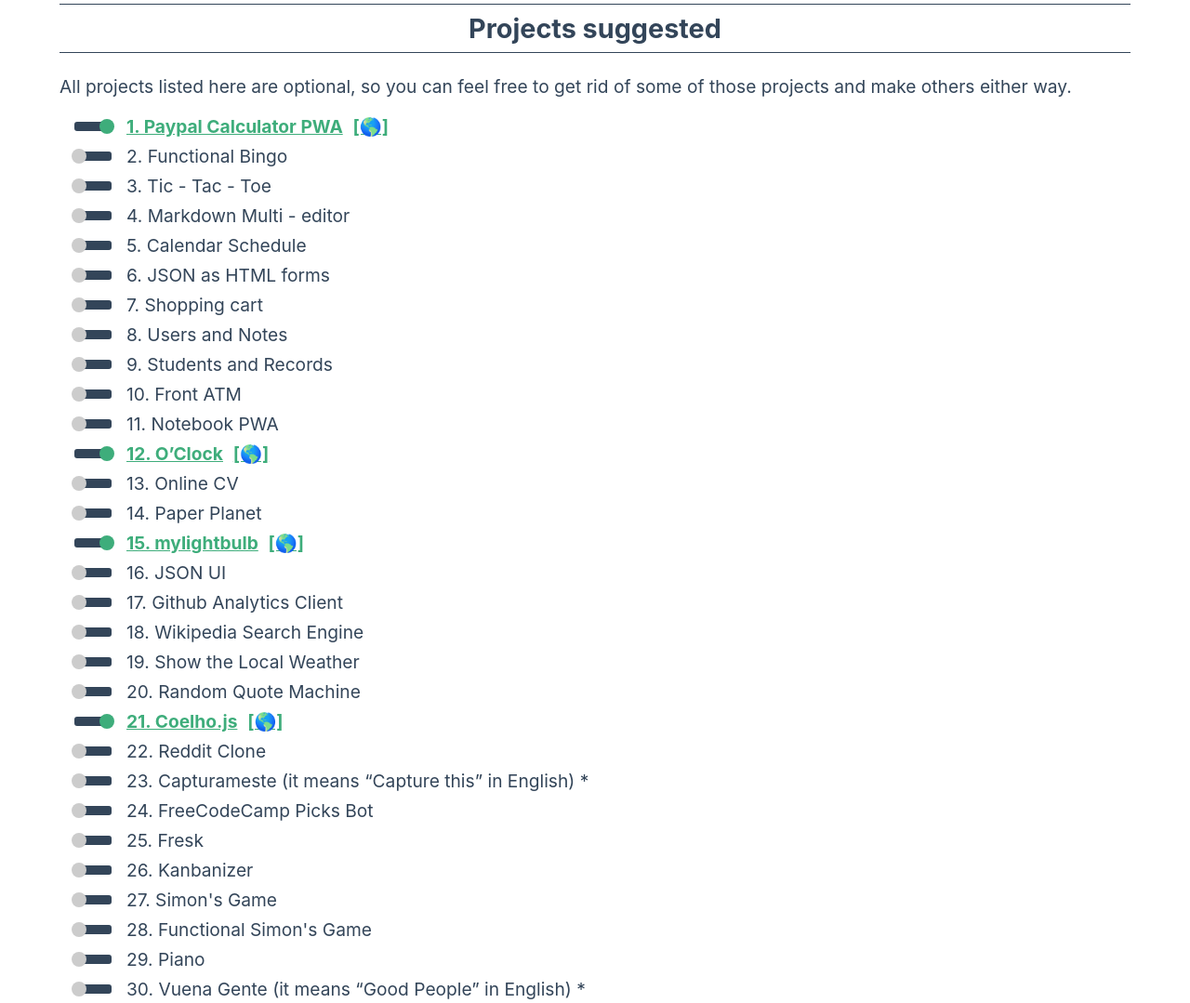
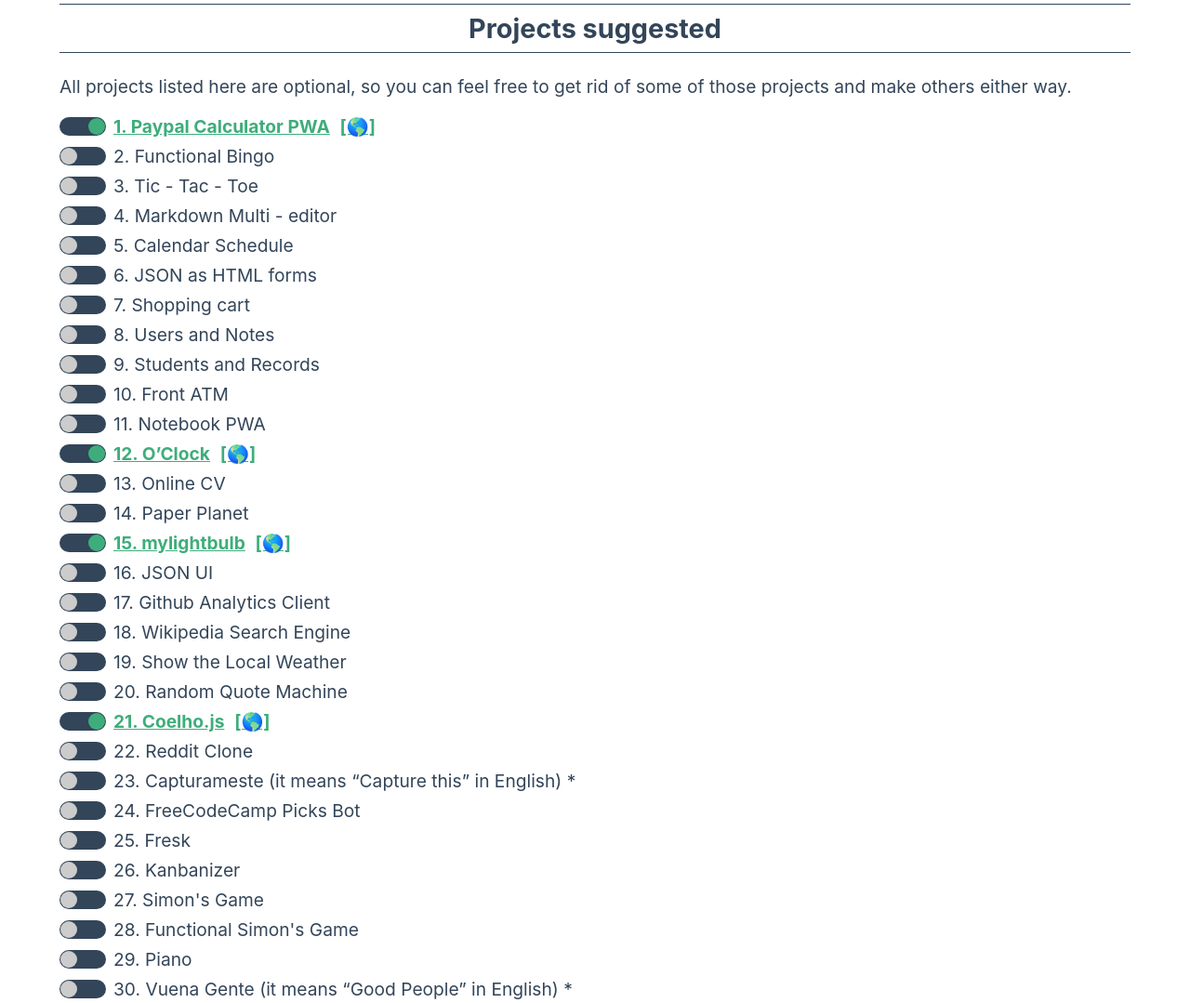
Before and after one commit to hundreddaysofvue/hundreddaysofvue.github.io, a plain HTML site: page index.html in a window 1280 px wide. Shown: the part 880-1959 px from the top of the page at 93% size. Drawn offline with nearby package versions, Linux system fonts and the light colour scheme.

Commit message:
Fix: New Toggle Component Style

```diff
--- a/projects.js
+++ b/projects.js
@@ -3,17 +3,13 @@ new Vue({
   template:
   `<div>
     <div class="flex" v-for="(project, index) in projects" :key="index">
-      <div class="checkbox">
-        <input
-          type="checkbox"
-          value="1"
-          id="cb"
-          name=""
-          disabled
-          :checked="project.done"
-        />
-        <label for="cb"></label>
-      </div>
+      <input
+        type="checkbox"
+        id="toggle"
+        disabled
+        class="offscreen"
+        :checked="project.done"
+      /><label for="toggle" class="switch"></label>
       <a v-if="project.url" :href="getURL(project.url)" target="_blank" class="tag">{{ index + 1 }}. {{ project.name }}</a>
       <span v-else>{{ index + 1 }}. {{ project.name }}</span>&nbsp;&nbsp;
       <a v-show="project.done" :href="getAppURL(project.url)" target="_blank">[🌎]</a>
--- a/styles.css
+++ b/styles.css
@@ -75,34 +75,6 @@ strong {
   text-align: center;
 }
 
-.checkbox {
-  width: 40px;
-  height: 10px;
-  background: var(--dark-vue);
-  margin: 0 1rem;
-  position: relative;
-  border-radius: 3px;
-  display: inline-block;
-}
-
-.checkbox label {
-  display: block;
-  width: 16px;
-  height: 16px;
-  border-radius: 50%;
-  transition: all .5s ease;
-  cursor: pointer;
-  position: absolute;
-  top: -3px;
-  left: -3px;
-  background: #ccc;
-}
-
-.checkbox input[type=checkbox]:checked + label {
-  left: 27px;
-  background: var(--light-vue);
-}
-
 .flex {
   margin: .5rem 0;
   display: flex;
@@ -119,3 +91,37 @@ a:hover, .tag:hover {
   font-weight: bolder;
   color: #3ECF7B;
 }
+
+/* Toggle styles */
+.switch {
+  background-color: var(--dark-vue);
+  border-radius: 20px;
+  display: inline-block;
+  height: 20px;
+  margin-right: .5rem;
+  position: relative;
+  transition: all 0.3s;
+  width: 50px;
+}
+
+.switch::after {
+  background-color: #CCCCCC;
+  border-radius: 18px;
+  content: '';
+  height: 18px;
+  left: 1px;
+  position: absolute;
+  top: 1px;
+  transition: all 0.3s;
+  width: 18px;
+}
+
+input[type='checkbox']:checked + .switch::after {
+  background-color: var(--light-vue);
+  transform: translateX(30px);
+}
+
+.offscreen {
+  left: -9999px;
+  position: absolute;
+}
```
